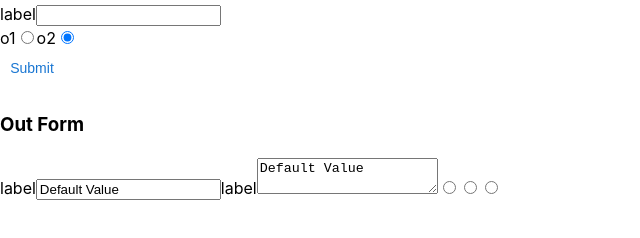
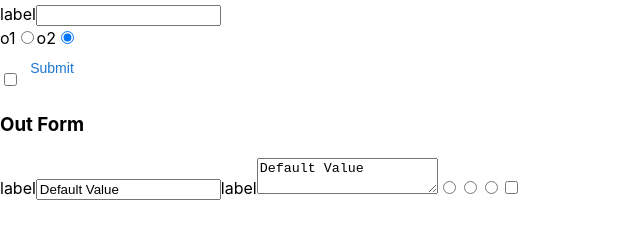
Before and after one commit to itismohammadreza/react-ui-kit, a React (Vite) app: page / in a window 1280 px wide. Shown: the part 388-626 px from the top of the page, without its empty margins (0-640 px from the left). Built offline with nearby package versions, Linux system fonts and the light colour scheme.

Commit message:
create checkbox component

```diff
--- /dev/null
+++ b/src/components/Checkbox/Checkbox.tsx
@@ -0,0 +1,33 @@
+import { ForwardedRef, forwardRef, memo } from "react";
+import { CheckboxProps } from "@components/Checkbox/CheckboxModel";
+import { CheckboxBase } from "@components/Checkbox/CheckboxBase";
+import { createStyled } from "@styles-engine/styled";
+import { isPropValid } from "@styles-engine/api";
+import { CanBeStyled, CanBeThemed } from "@models/data.model";
+import { withController } from "@forms-engine/withController.tsx";
+
+const CheckboxRoot = createStyled('span', {
+  shouldForwardProp: (prop) => isPropValid(prop)
+})((props: CanBeThemed<CheckboxProps>) => ({}));
+
+const PureCheckbox = forwardRef((props: CanBeStyled<CheckboxProps>, ref: ForwardedRef<any>) => {
+  const {inputId, css, ...other} = props;
+
+  return (
+      <CheckboxRoot className={css.root}>
+        <input
+            ref={ref}
+            type="checkbox"
+            className={css.input}
+            id={inputId}
+            {...other}
+        />
+      </CheckboxRoot>
+  )
+})
+
+export const Checkbox = memo((props: CheckboxProps) => {
+  const {css, defaultProps} = CheckboxBase(props);
+  const Controlled = withController(PureCheckbox);
+  return defaultProps.name ? <Controlled {...defaultProps} css={css}/> : <PureCheckbox {...defaultProps} css={css}/>
+});
--- /dev/null
+++ b/src/components/Checkbox/CheckboxBase.ts
@@ -0,0 +1,27 @@
+import { ComponentBase } from "@models/data.model";
+import { CheckboxProps, CheckboxState } from "@components/Checkbox/CheckboxModel";
+import { classNames } from "@styles-engine/api";
+
+export const CheckboxBase: ComponentBase<CheckboxProps, CheckboxState> = (ownerState) => {
+  const defaultProps: CheckboxProps = {
+    disabled: false,
+    showError: true,
+    ...ownerState
+  };
+
+  return {
+    defaultProps,
+    css: {
+      root: classNames("ui-input-root", {
+        'ui-invalid': ownerState.fieldState?.invalid,
+        'ui-touched': ownerState.fieldState?.isTouched,
+        'ui-dirty': ownerState.fieldState?.isDirty,
+        'ui-validating': ownerState.fieldState?.isValidating,
+      }),
+      input: "ui-input",
+      label: 'ui-input-label',
+      clearButton: 'ui-input-clear-button',
+      error: 'ui-input-error-message',
+    }
+  }
+}
--- /dev/null
+++ b/src/components/Checkbox/CheckboxModel.ts
@@ -0,0 +1,16 @@
+import { HTMLAttributes } from "react";
+import { ControllerFieldState, RegisterOptions } from "@forms-engine/api";
+import { SafeAny } from "@models/data.model";
+
+export interface CheckboxProps extends HTMLAttributes<HTMLInputElement> {
+  inputId?: string;
+  disabled?: boolean;
+  name: string;
+  validation?: RegisterOptions;
+  showError?: boolean;
+  defaultValue?: SafeAny;
+}
+
+export interface CheckboxState extends CheckboxProps {
+  fieldState?: ControllerFieldState;
+}
--- /dev/null
+++ b/src/components/Checkbox/index.ts
@@ -0,0 +1,2 @@
+export * from "./Checkbox";
+export * from "./CheckboxModel";
--- a/src/pages/DemoPage.tsx
+++ b/src/pages/DemoPage.tsx
@@ -9,6 +9,7 @@ import { DefaultTheme, SafeAny } from "@models/data.model";
 import { Textarea } from "@components/Textarea";
 import { Radio } from "@components/Radio";
 import { RadioGroup } from "@components/RadioGroup";
+import { Checkbox } from "@components/Checkbox";
 
 export const DemoPage = () => {
   const [defaultTheme, setDefaultTheme] = useState<DefaultTheme>({
@@ -55,6 +56,8 @@ export const DemoPage = () => {
                     name={"lastName"}
                     defaultValue={"o2"}
                     validation={{required: 'is required'}}/>
+
+                <Checkbox name={"isAdmin"} validation={{required: 'is required'}}/>
                 <Button type="submit">Submit</Button>
               </>
             </FormHandler>
@@ -64,6 +67,7 @@ export const DemoPage = () => {
             <Radio name={"x1"}/>
             <Radio name={"x1"}/>
             <Radio name={"x1"}/>
+            <Checkbox/>
           </>
         </ThemeProvider>
       </>
```
